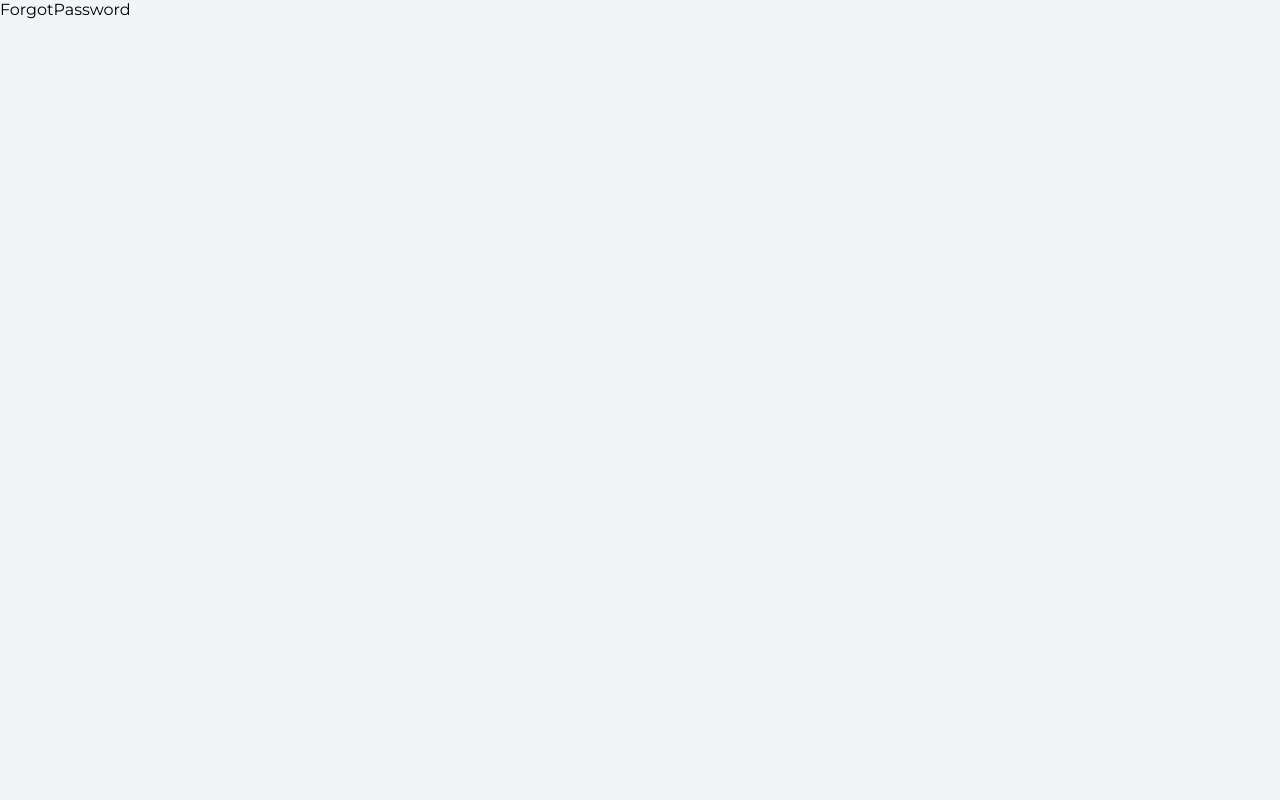
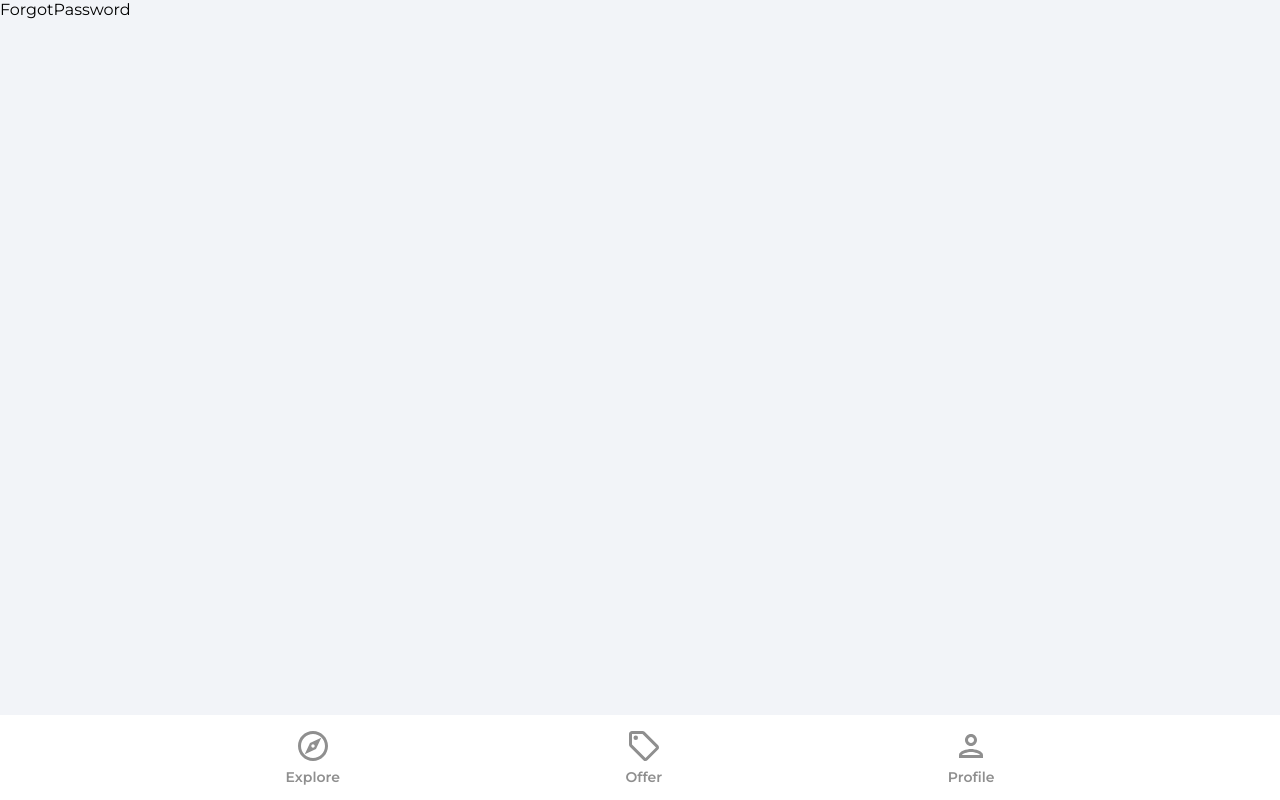
Before and after one commit to heuzin/house-market, a React (Create React App) app: page /forgot-password in a window 1280 px wide. Built offline with nearby package versions, Linux system fonts and the light colour scheme.

Commit message:
Navbar components

```diff
--- a/src/App.js
+++ b/src/App.js
@@ -1,4 +1,5 @@
 import { BrowserRouter as Router, Routes, Route } from "react-router-dom";
+import Navbar from "./components/Navbar";
 import Explore from "./pages/Explore";
 import Offers from "./pages/Offers";
 import Profile from "./pages/Profile";
@@ -18,6 +19,7 @@
           <Route path="/sign-up" element={<SignUp />} />
           <Route path="/forgot-password" element={<ForgotPassword />} />
         </Routes>
+        <Navbar />
       </Router>
     </div>
   );
--- /dev/null
+++ b/src/components/Navbar.jsx
@@ -0,0 +1,75 @@
+import React from "react";
+import { useNavigate, useLocation } from "react-router-dom";
+import { ReactComponent as OfferIcon } from "../assets/svg/localOfferIcon.svg";
+import { ReactComponent as ExploreIcon } from "../assets/svg/exploreIcon.svg";
+import { ReactComponent as PersonOutlineIcon } from "../assets/svg/personOutlineIcon.svg";
+
+const Navbar = () => {
+  const navigate = useNavigate();
+  const location = useLocation();
+
+  const pathMatchRoute = (route) => {
+    if (route === location.pathname) {
+      return true;
+    }
+  };
+
+  return (
+    <footer className="navbar">
+      <nav className="navbarNav">
+        <ul className="navbarListItems">
+          <li className="navbarListItem" onClick={() => navigate("/")}>
+            <ExploreIcon
+              fill={pathMatchRoute("/") ? "#2c2c2c" : "#8f8f8f"}
+              width={"36px"}
+              height={"36px"}
+            />
+            <p
+              className={
+                pathMatchRoute("/")
+                  ? "navbarListItemNameActive"
+                  : "navbarListItemName"
+              }
+            >
+              Explore
+            </p>
+          </li>
+          <li className="navbarListItem" onClick={() => navigate("/offers")}>
+            <OfferIcon
+              fill={pathMatchRoute("/offers") ? "#2c2c2c" : "#8f8f8f"}
+              width={"36px"}
+              height={"36px"}
+            />
+            <p
+              className={
+                pathMatchRoute("/offers")
+                  ? "navbarListItemNameActive"
+                  : "navbarListItemName"
+              }
+            >
+              Offer
+            </p>
+          </li>
+          <li className="navbarListItem" onClick={() => navigate("/profile")}>
+            <PersonOutlineIcon
+              fill={pathMatchRoute("/profile") ? "#2c2c2c" : "#8f8f8f"}
+              width={"36px"}
+              height={"36px"}
+            />
+            <p
+              className={
+                pathMatchRoute("/profile")
+                  ? "navbarListItemNameActive"
+                  : "navbarListItemName"
+              }
+            >
+              Profile
+            </p>
+          </li>
+        </ul>
+      </nav>
+    </footer>
+  );
+};
+
+export default Navbar;
```
